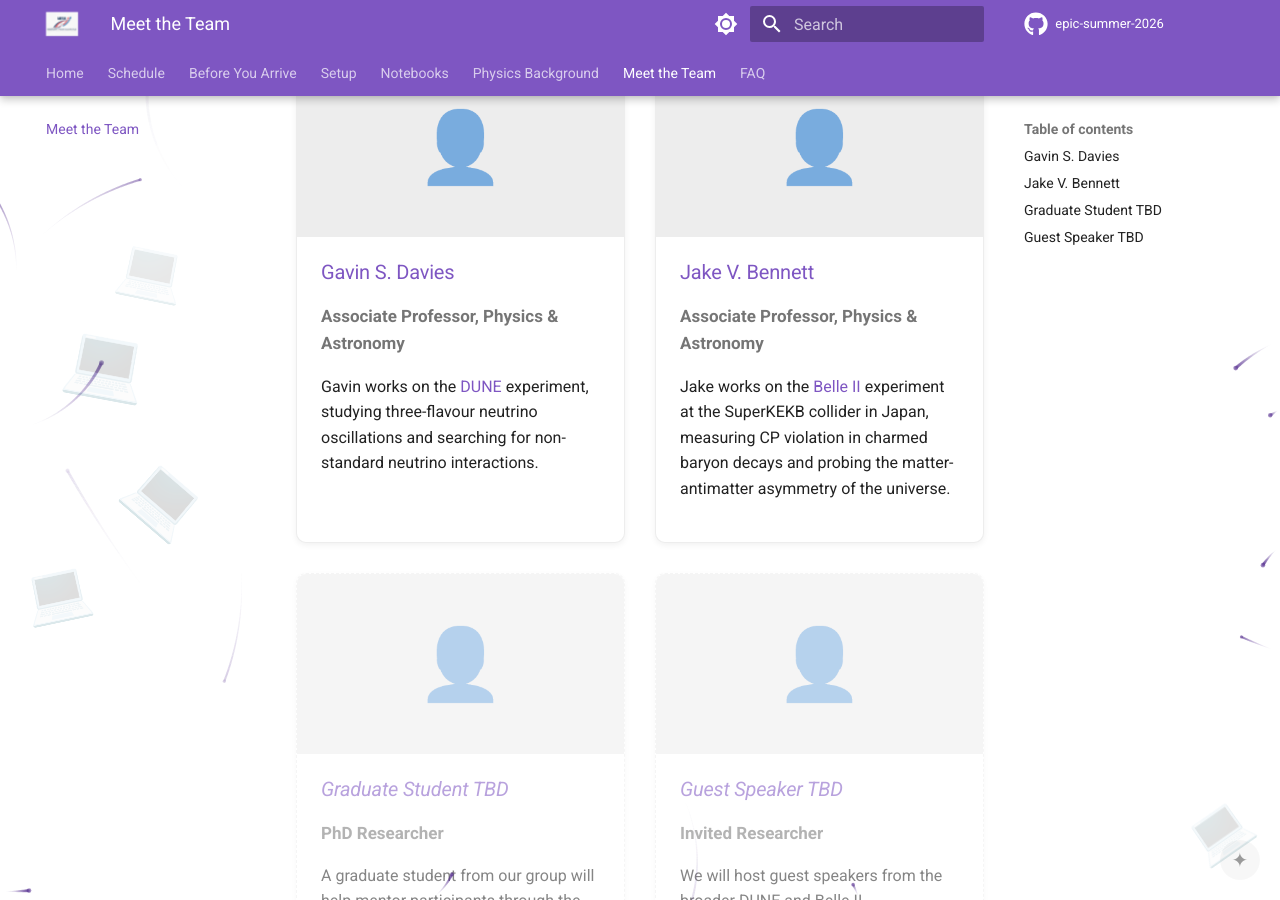
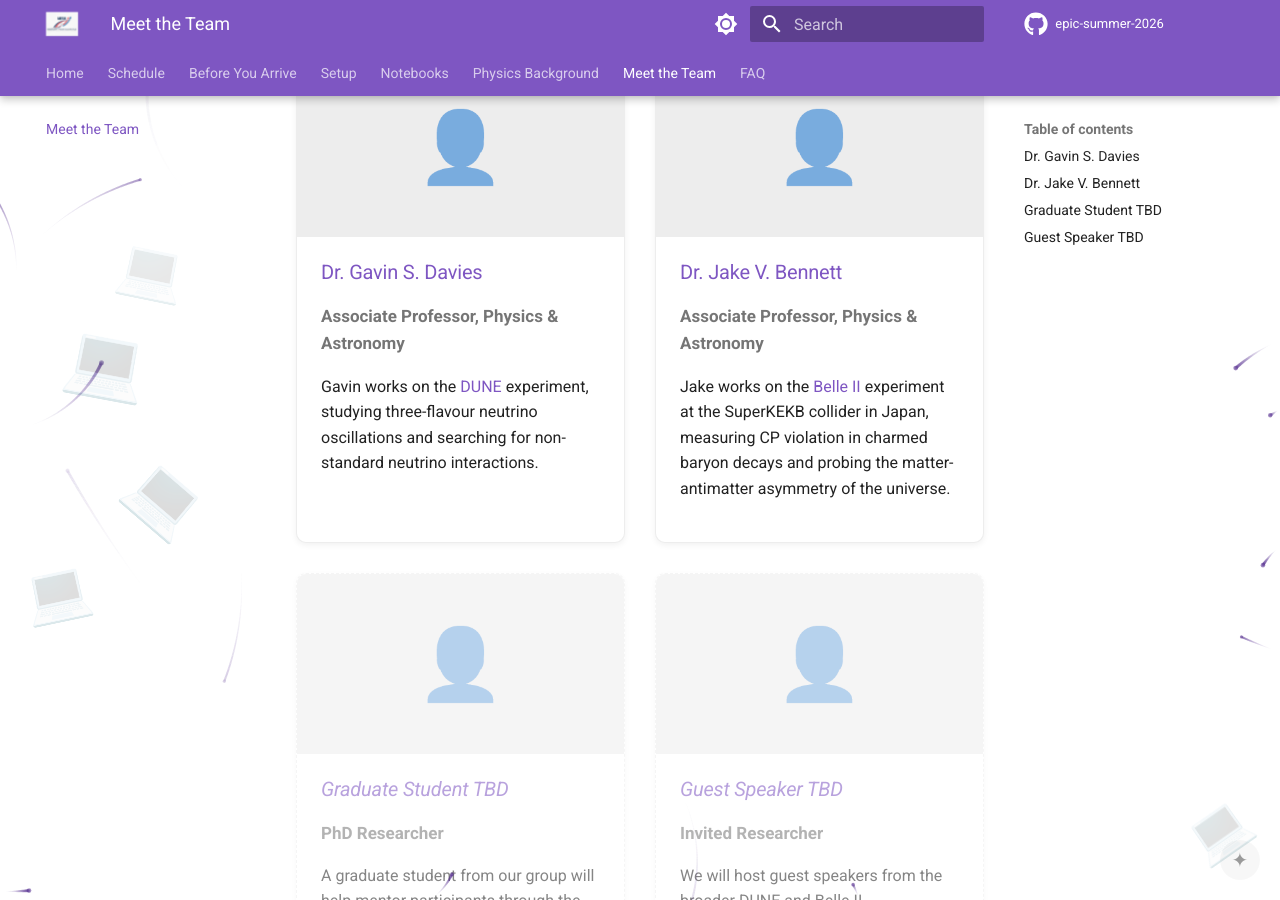
Before and after one commit to olemiss-physics/epic-summer-2026, an MkDocs documentation site: the page built from docs/team.md, in a window 1280 px wide and 900 px high, scrolled down 316 px. Built offline with MkDocs 1.6.1 and Material for MkDocs 9.7.7, drawn with Linux system fonts in a browser that asks for light colours; comment, search, counter and statistics services are not loaded.

```diff
--- a/docs/team.md
+++ b/docs/team.md
@@ -6,7 +6,7 @@
 <div class="team-photo placeholder"></div>
 <div class="team-info" markdown>
 
-### Gavin S. Davies
+### Dr. Gavin S. Davies
 **Associate Professor, Physics & Astronomy**
 
 Gavin works on the [DUNE](https://www.dunescience.org) experiment, studying three-flavour neutrino oscillations and searching for non-standard neutrino interactions.
@@ -18,7 +18,7 @@ Gavin works on the [DUNE](https://www.dunescience.org) experiment, studying thre
 <div class="team-photo placeholder"></div>
 <div class="team-info" markdown>
 
-### Jake V. Bennett
+### Dr. Jake V. Bennett
 **Associate Professor, Physics & Astronomy**
 
 Jake works on the [Belle II](https://www.belle2.org) experiment at the SuperKEKB collider in Japan, measuring CP violation in charmed baryon decays and probing the matter-antimatter asymmetry of the universe.
```
